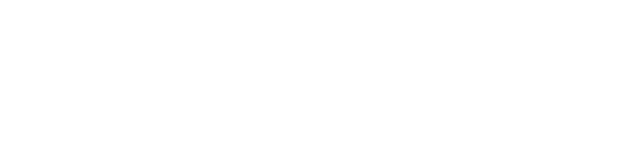
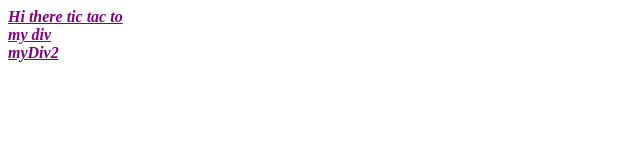
Before and after one commit to anton-sasc/anton-tic-tac-toe, a website: page index.html in a window 1280 px wide. Shown: the whole page, without its empty margins (0-640 px from the left). Drawn offline with Linux system fonts and the light colour scheme.

Commit message:
2 files modified

```diff
--- a/index.html
+++ b/index.html
@@ -1 +1,15 @@
-<div id="app"></div>
+<style type="text/css">
+	body {
+		color: purple;
+		font-weight: bold;
+		font-style: italic;
+		text-decoration: underline;
+	}
+</style>
+Hi there tic tac to
+<div id="myDiv">
+	my div
+</div>
+<div id="myDiv">
+	myDiv2
+</div>
```
Also changed, not shown: index.ts (+1 -6 lines).
